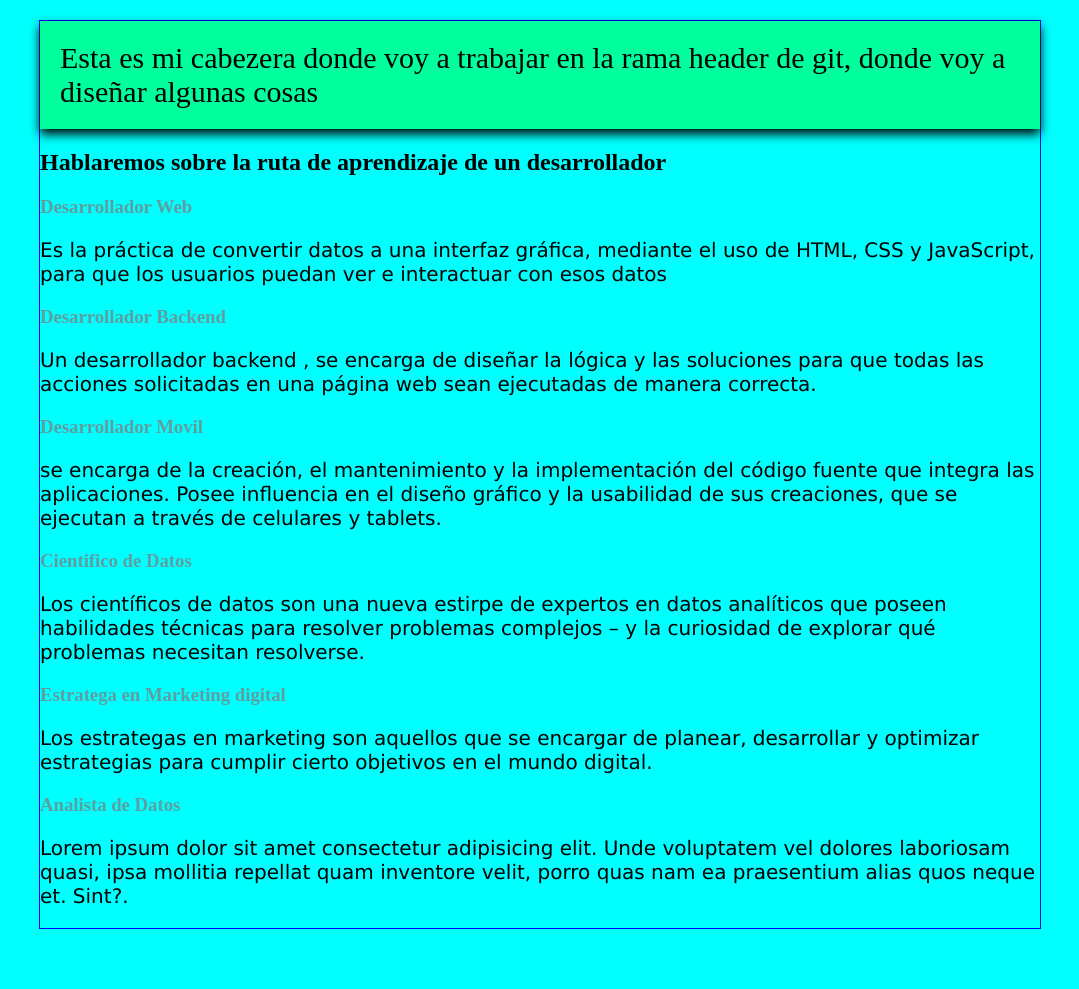
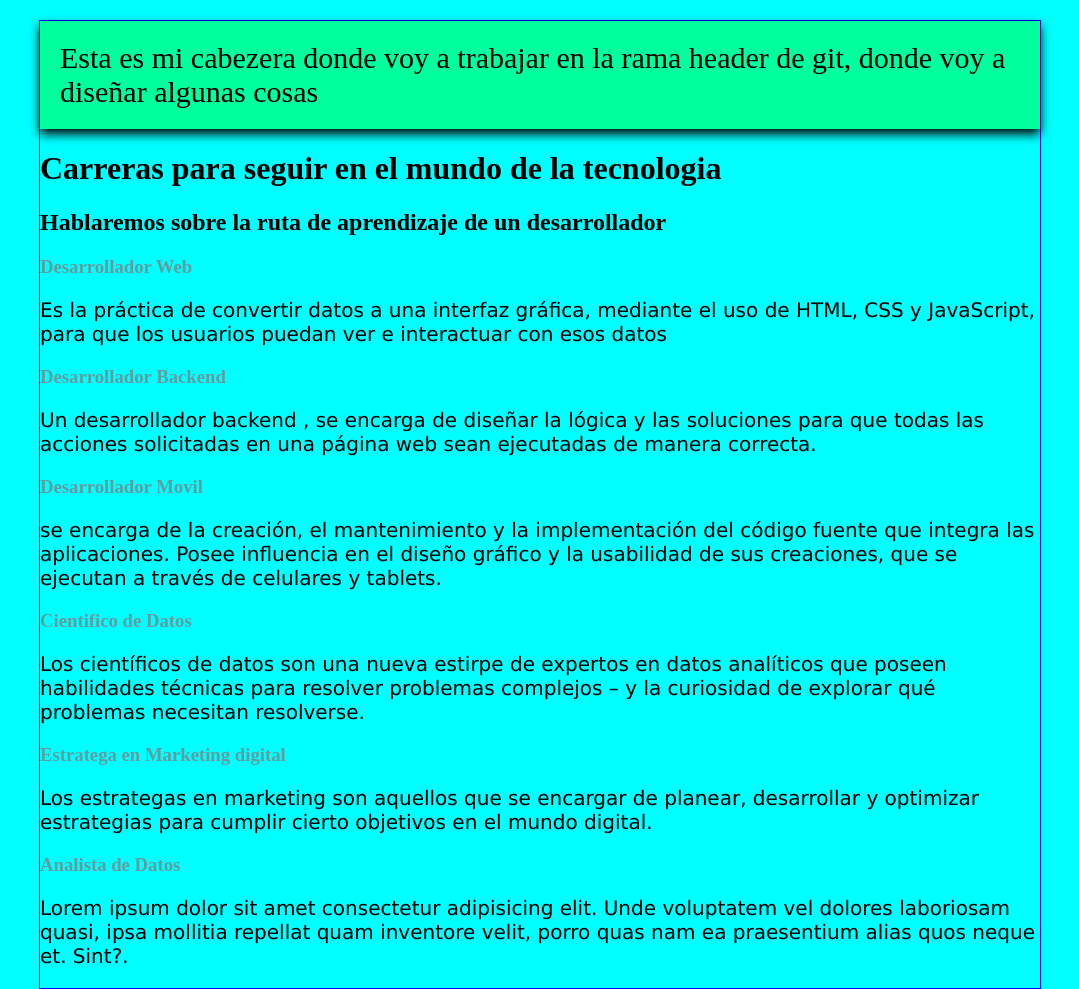
Before and after one commit to Daniel-Escobar/my_fisrt_repository, a plain HTML site: page index.html in a window 1280 px wide. Shown: the whole page, without its empty margins (100-1179 px from the left). Before the commit the page ends 949 px from the top, so only its background shows below. Drawn offline with Linux system fonts and the light colour scheme.

Commit message:
Agregue un nuevo h1

```diff
--- a/index.html
+++ b/index.html
@@ -12,7 +12,7 @@
         <div class="encabezado">
             Esta es mi cabezera donde voy a trabajar en la rama header de git, donde voy a diseñar algunas cosas
         </div>
-
+        <h1>Carreras para seguir en el mundo de la tecnologia</h1>
         <h2>Hablaremos sobre la ruta de aprendizaje de un desarrollador</h2>
         <h3>Desarrollador Web</h3>
             <p>Es la práctica de convertir datos a una interfaz gráfica, mediante el uso de HTML, CSS y JavaScript, para que los usuarios puedan ver e interactuar con esos datos</p>
```
